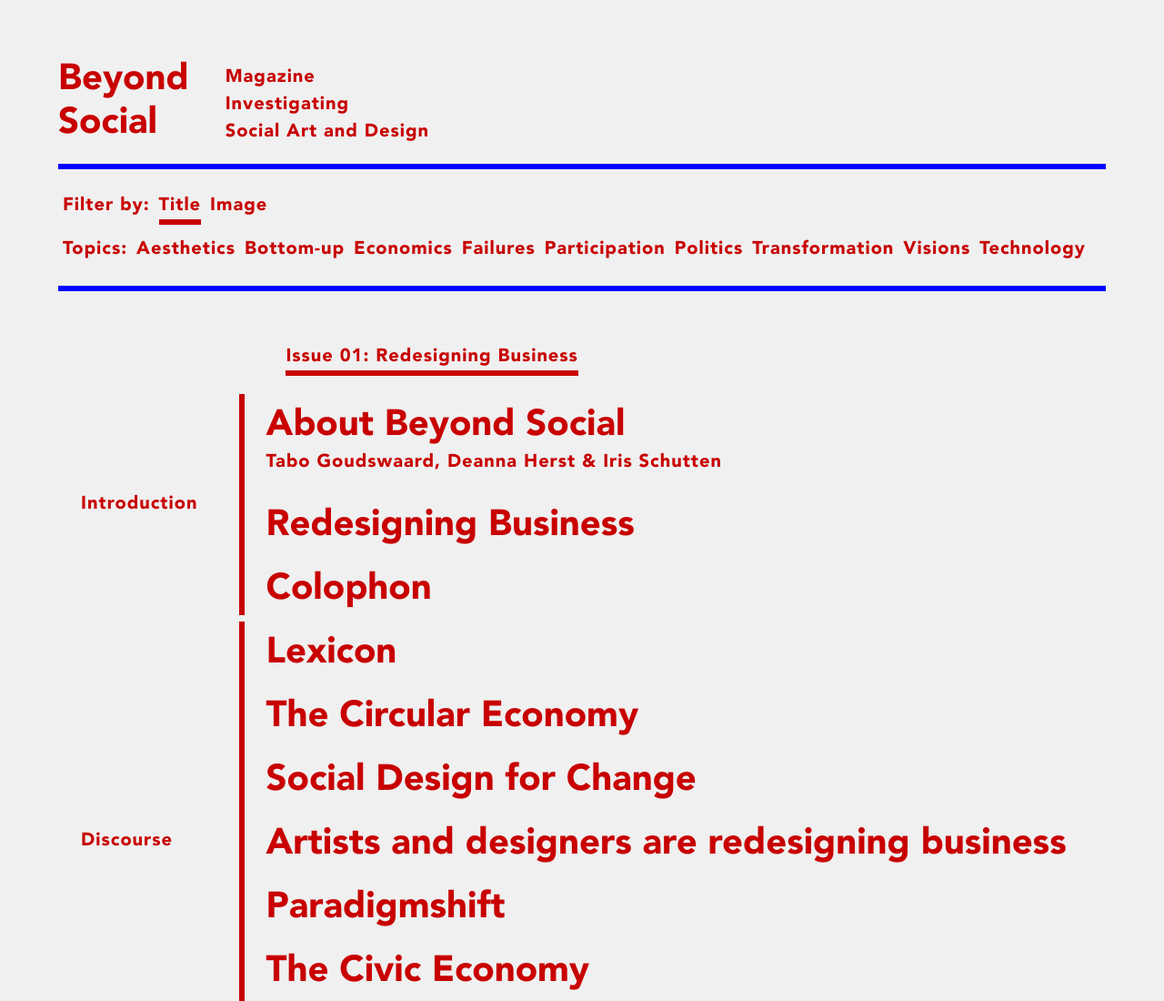
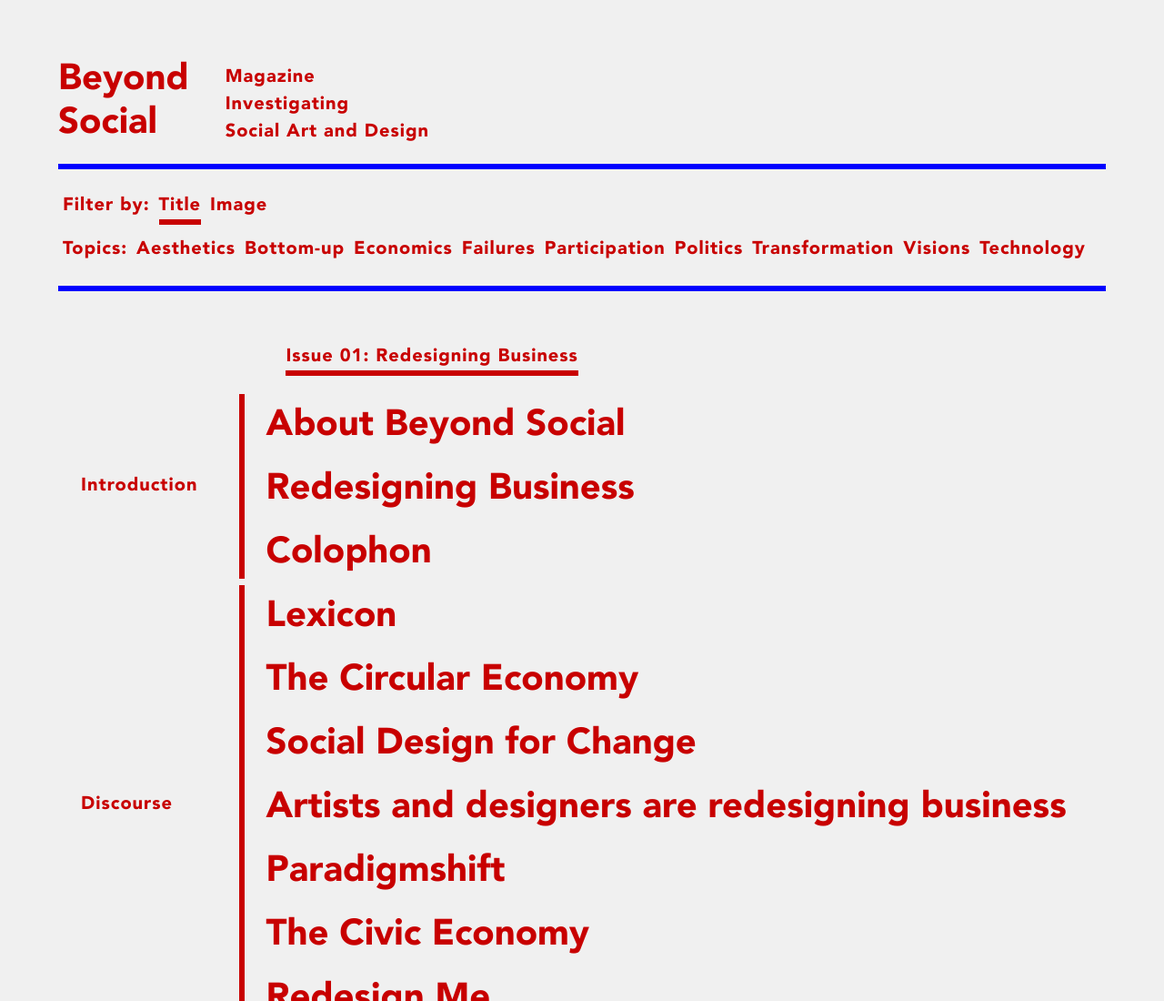
Before and after one commit to wdka-publicationSt/BeyondSocial, a plain HTML site: page index.html in a window 1280 px wide. Shown: the top 1100 px of the page at 91% size. Drawn offline with Linux system fonts and the light colour scheme; a web font is replaced by a local one.

```diff
--- a/index.html
+++ b/index.html
@@ -279,7 +279,6 @@
             <ul class="list" id="section_Introduction">
 
                 <li class="Issue 1 Introduction Aesthetics Bottom-up Economics Failures Participation Politics Strategies" data-categories="Issue 1 Introduction Aesthetics Bottom-up Economics Failures Participation Politics Strategies" data-issue="Issue 1" data-name="About_Beyond_Social" data-section="Introduction" data-touched="2014-12-15T09:23:32"><a href="articles/About_Beyond_Social.html">About Beyond Social</a>
-                    <p class="authorTitle"> Tabo Goudswaard, Deanna Herst &amp; Iris Schutten</p>
                 </li>
                 <li class="Issue 1 Introduction Aesthetics Bottom-up Economics Failures Participation Politics Strategies" data-categories="Issue 1 Introduction Aesthetics Bottom-up Economics Failures Participation Politics Strategies" data-issue="Issue 1" data-name="Redesigning_Business" data-section="Introduction" data-touched="2014-11-19T21:59:25"><a href="articles/Redesigning_Business.html">Redesigning Business</a>
                 </li>
```
